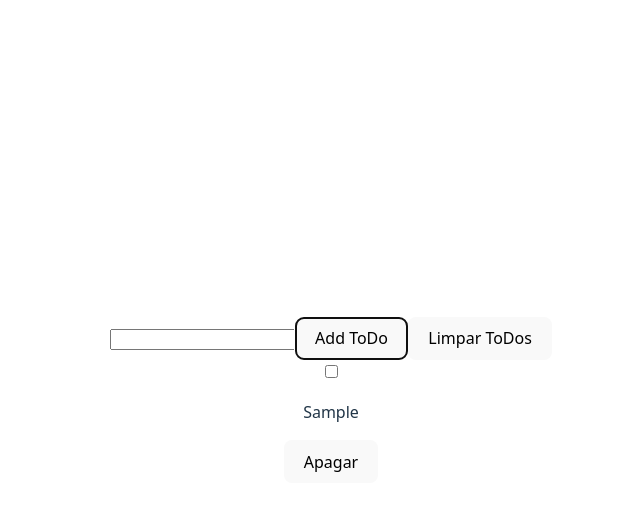
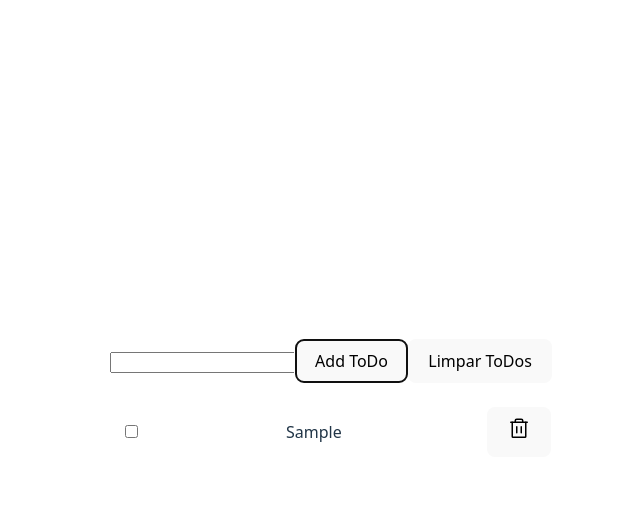
Before and after one commit to Emiliwillinghoefer/Aula-React, a React (Vite) app in the folder AppToDo/: page / in a window 1280 px wide. Both pictures are taken after typing "Sample" into the empty fields and a click on the button "Add ToDo". Shown: the top 510 px of the page, without its empty margins (309-949 px from the left). Built offline with nearby package versions, Linux system fonts and the light colour scheme.

Commit message:
Tarefa css

```diff
--- a/AppToDo/package.json
+++ b/AppToDo/package.json
@@ -10,6 +10,8 @@
     "preview": "vite preview"
   },
   "dependencies": {
+    "phosphor": "^0.7.1",
+    "phosphor-react": "^1.4.1",
     "react": "^19.1.0",
     "react-dom": "^19.1.0",
     "uuid": "^11.1.0",
--- a/AppToDo/src/Components/ListItem.tsx
+++ b/AppToDo/src/Components/ListItem.tsx
@@ -1,4 +1,6 @@
 import type {ToDo} from "../Models/ToDo.ts";
+import {Trash} from "phosphor-react";
+import style from "../Styles/listItem.module.css";
 
 interface ListItemProps extends ToDo {
     onApagarClick: () => void;
@@ -7,14 +9,16 @@ interface ListItemProps extends ToDo {
 
 export function ListItem(props: ListItemProps) {
     return (
-        <div>
+        <div className={style.listItem}>
             <input onChange={
                 event => {
                     props.onCheckBoxClick(event.target.checked)
                 }
-            } type={"checkbox"}/>
+            } type={"checkbox"} className={ props.checked ? style.textoDecorado : "" }/>
             <p>{props.text}</p>
-            <button onClick={props.onApagarClick}>Apagar</button>
+            <button onClick={props.onApagarClick}>
+                <Trash size={24}/>
+            </button>
         </div>
     )
 }
--- /dev/null
+++ b/AppToDo/src/Styles/listItem.module.css
@@ -0,0 +1,13 @@
+.listItem {
+    margin-top: 20px;
+    padding-left: 10px;
+    display: flex;
+    border: 1px solid white;
+    border-radius: 8px;
+    align-items: center;
+    justify-content: space-between;
+}
+
+.textoDecorado {
+    text-decoration: line-through;
+}
```
Also changed, not shown: 1 other file (tests, documents, lock files or other folders).
